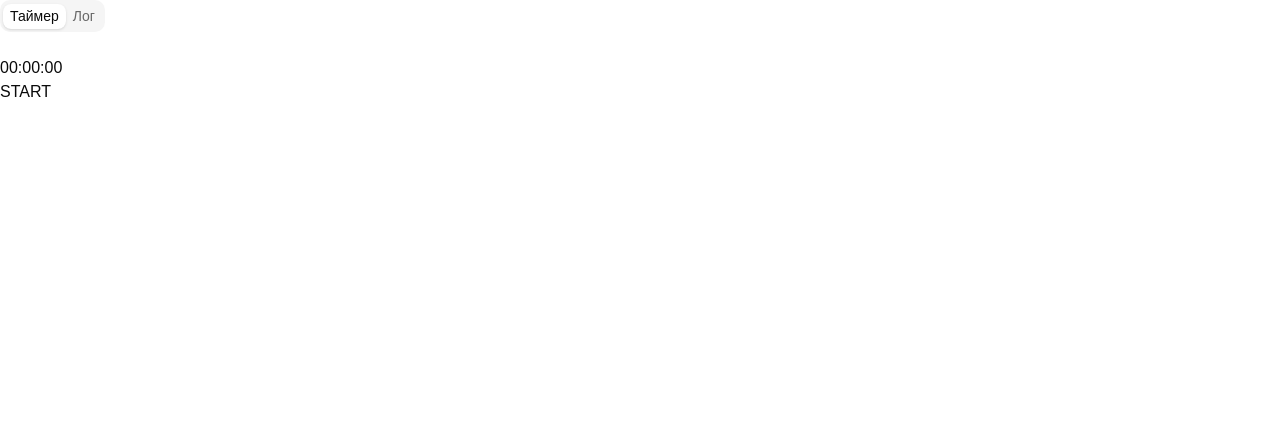
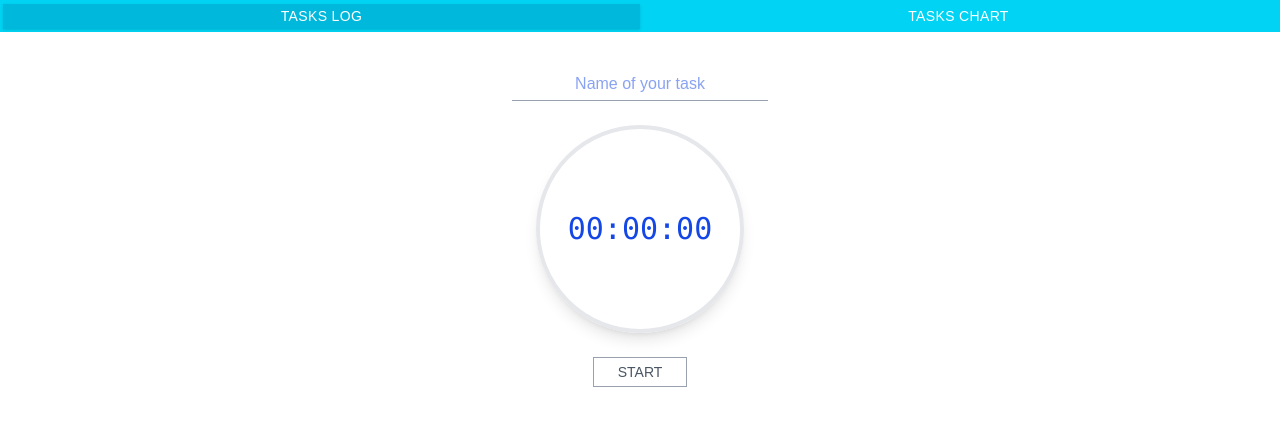
Before and after one commit to VycheslavSysov/tasks_timer, a React (Vite) app: page / in a window 1280 px wide. Shown: the top 426 px of the page. Built offline with nearby package versions, Linux system fonts and the light colour scheme.

Commit message:
fix:button duplication TASKS LOG/TASKS CHART

```diff
--- a/src/App.jsx
+++ b/src/App.jsx
@@ -11,12 +11,20 @@ function App() {
 
   return (
   <>
-        <Tabs
-            value={location.pathname} onValueChange={(value) => navigate(value)}
+    <Tabs value={location.pathname} onValueChange={(value) => navigate(value)}>
+      <TabsList className="w-full rounded-none bg-cyan-400 h-12">
+        <TabsTrigger
+            value="/"
+            className="flex-1 text-white uppercase font-medium tracking-wide data-[state=active]:bg-cyan-500 data-[state=active]:text-white rounded-none"
         >
-          <TabsList>
-            <TabsTrigger value="/">Таймер</TabsTrigger>
-            <TabsTrigger value="/log">Лог</TabsTrigger>
+          TASKS LOG
+        </TabsTrigger>
+        <TabsTrigger
+            value="/log"
+            className="flex-1 text-white uppercase font-medium tracking-wide data-[state=active]:bg-cyan-500 data-[state=active]:text-white rounded-none"
+        >
+          TASKS CHART
+        </TabsTrigger>
       </TabsList>
     </Tabs>
     <Routes>
--- a/src/components/Timer.jsx
+++ b/src/components/Timer.jsx
@@ -50,14 +50,24 @@ function Timer() {
 
 
 return (
-      <div>
+  <div className="flex flex-col items-center pt-10 gap-6">
     <input
         value={taskName}
         onChange={event => setTaskName(event.target.value)}
+        placeholder="Name of your task"
+        className="border-b border-gray-400 text-center text-blue-700 outline-none w-64 pb-1"
     />
-        <div>{formatTime(elapsedSeconds)}</div>
 
-        <button onClick={isRunning ? handleStop : handleStart}>
+    <div className="w-52 h-52 rounded-full border-4 border-gray-200 shadow-lg flex items-center justify-center">
+      <span className="text-3xl font-mono text-blue-700">
+        {formatTime(elapsedSeconds)}
+      </span>
+    </div>
+
+    <button
+        onClick={isRunning ? handleStop : handleStart}
+        className="border border-gray-400 px-6 py-1 text-sm text-gray-600 hover:bg-gray-100 transition-colors"
+    >
       {isRunning ? 'STOP' : 'START'}
     </button>
   </div>
--- a/src/pages/LogPage.jsx
+++ b/src/pages/LogPage.jsx
@@ -41,15 +41,6 @@ export default function LogPage() {
 
   return (
       <div>
-        <Tabs
-            value={location.pathname} onValueChange={(value) => navigate(value)}
-        >
-          <TabsList>
-            <TabsTrigger value="/log">TASKS LOG</TabsTrigger>
-            <TabsTrigger value="/log/chart">TASKS CHART</TabsTrigger>
-          </TabsList>
-        </Tabs>
-
         {location.pathname === "/log" && (
             <Table>
               <TableHeader>
```
Lines whose indentation alone changed are shown as unchanged.
